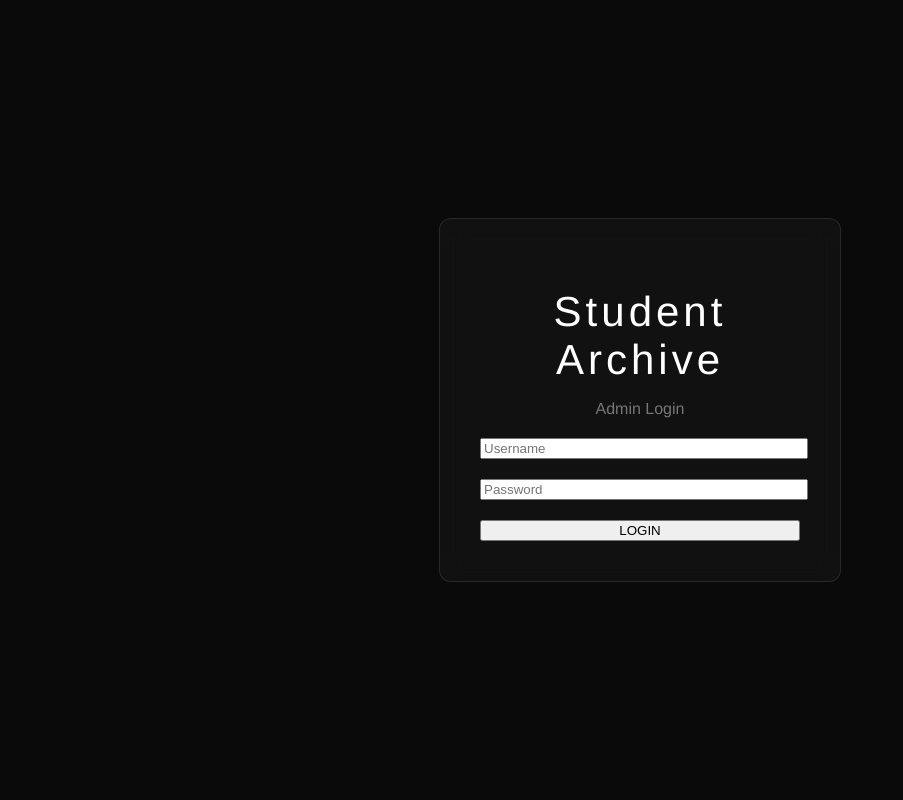
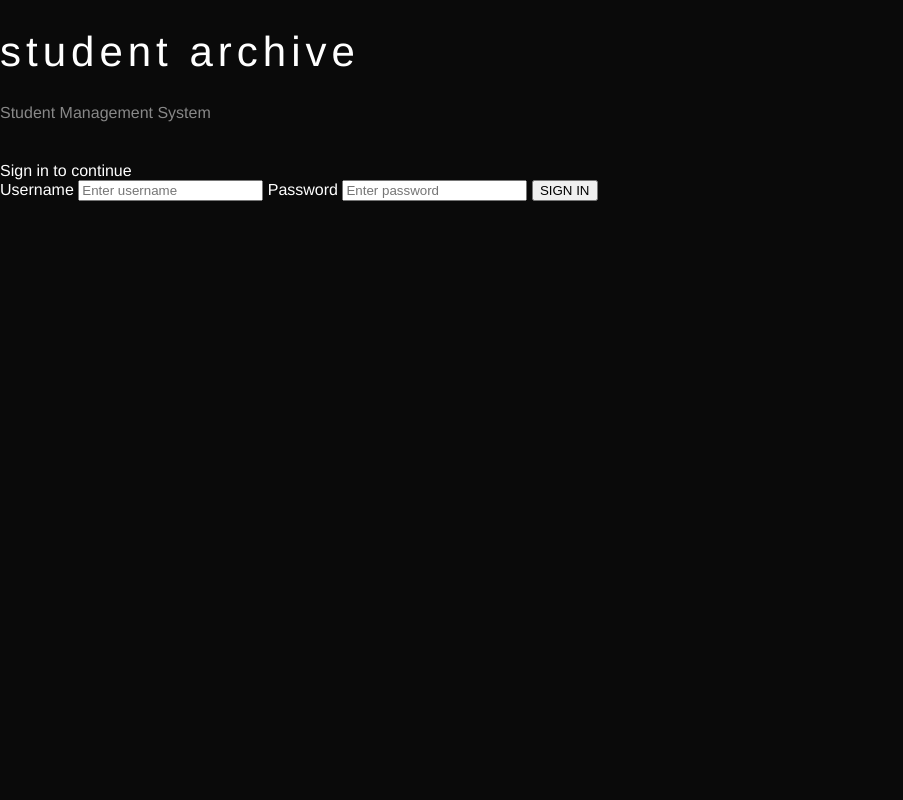
Before and after one commit to shreyasharmuh/student_manage_system, a Flask app: page /login in a window 1280 px wide. Shown: the whole page, without its empty margins (0-903 px from the left). Run offline with Flask 3, Linux system fonts and the light colour scheme.

Commit message:
Fix login template update

```diff
--- a/project/templates/login.html
+++ b/project/templates/login.html
@@ -1,22 +1,36 @@
 <!DOCTYPE html>
 <html>
 <head>
-    <title>Student Archive</title>
+    <title>NOIRÉ | Admin Login</title>
     <link rel="stylesheet" href="{{ url_for('static', filename='style.css') }}">
 </head>
 
-<body class="login-body">
+<body class="login-page">
 
-<div class="login-box">
-    <h1>Student Archive</h1>
-    <p>Admin Login</p>
+<div class="login-container">
 
-    <form method="POST">
-        <input type="text" name="username" placeholder="Username" required>
-        <input type="password" name="password" placeholder="Password" required>
+    <div class="login-left">
+        <h1>student archive</h1>
+        <p>Student Management System</p>
+        <span>Sign in to continue</span>
+    </div>
 
-        <button type="submit">LOGIN</button>
-    </form>
+    <div class="login-right">
+
+        <form method="POST" class="login-form">
+
+            <label>Username</label>
+            <input type="text" name="username" placeholder="Enter username" required>
+
+            <label>Password</label>
+            <input type="password" name="password" placeholder="Enter password" required>
+
+            <button type="submit">SIGN IN</button>
+
+        </form>
+
+    </div>
+
 </div>
 
 </body>
```
